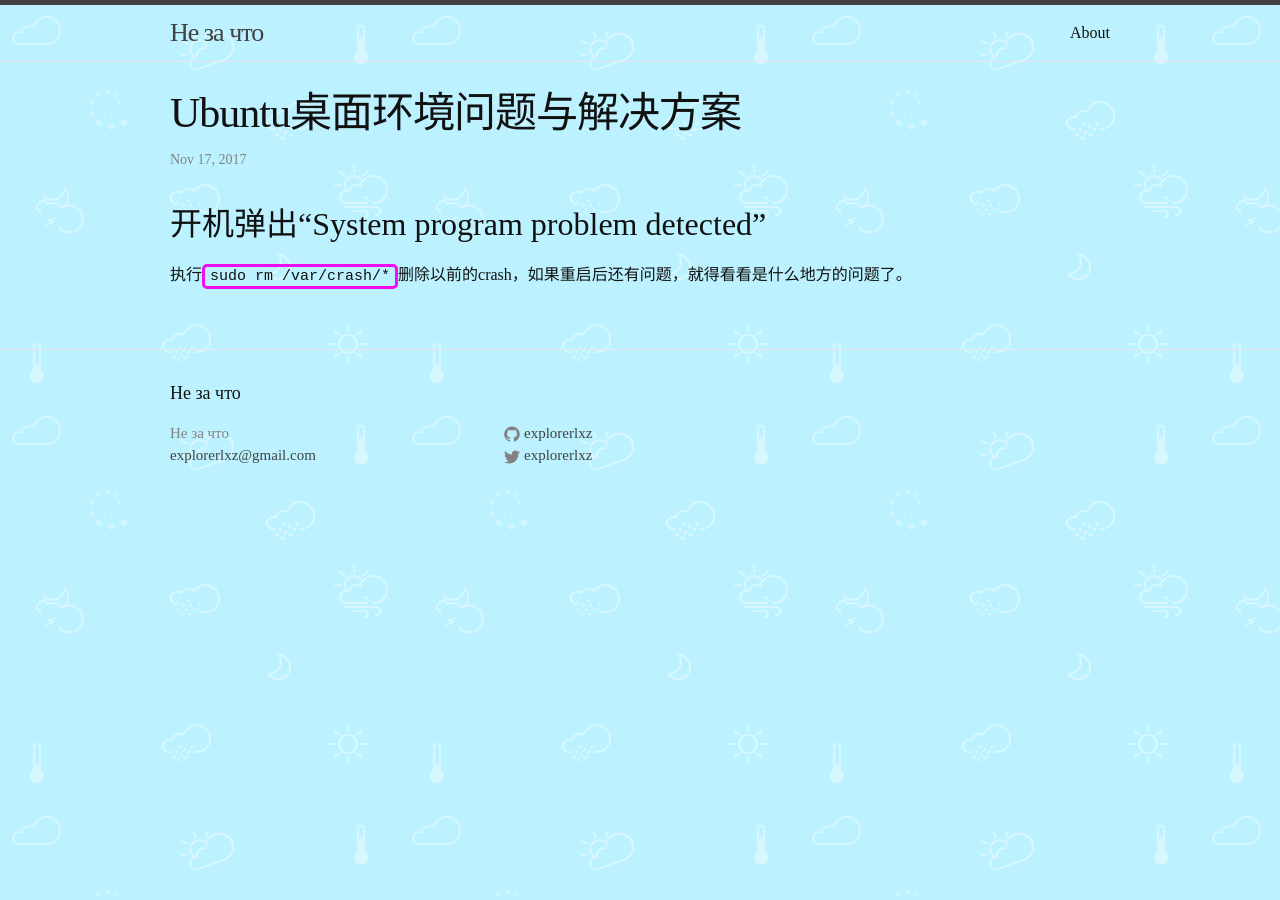
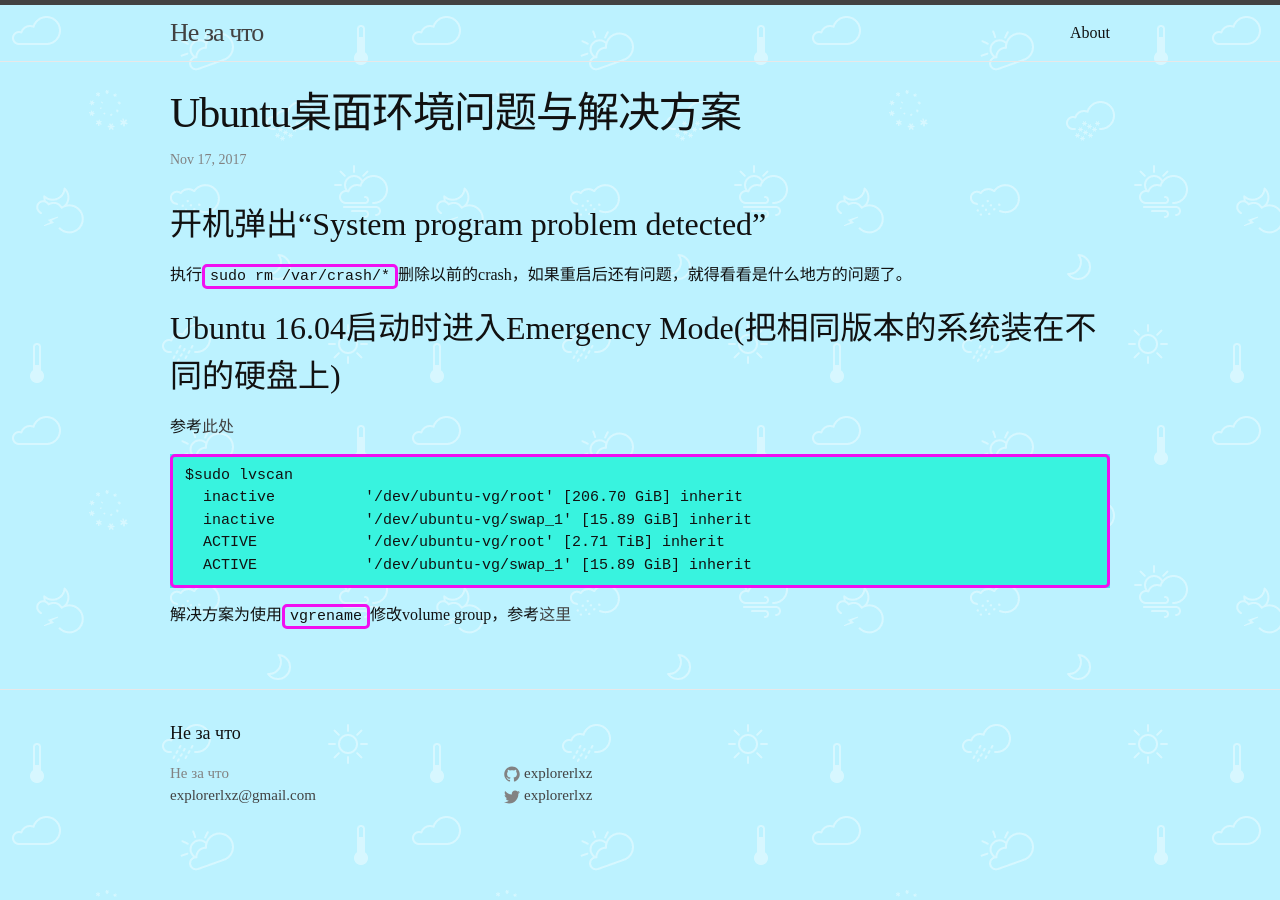
Before and after one commit to explorerlxz/explorerlxz.github.io, a Jekyll site: the page built from _posts/2017-11-17-ubuntu.md, in a window 1280 px wide. Built offline with Jekyll 4.4.1, drawn with Linux system fonts in a browser that asks for light colours.

Commit message:
ubuntu bugs

````diff
--- a/_posts/2017-11-17-ubuntu.md
+++ b/_posts/2017-11-17-ubuntu.md
@@ -9,3 +9,19 @@
 
 
 执行`sudo rm /var/crash/*`删除以前的crash，如果重启后还有问题，就得看看是什么地方的问题了。
+
+
+## Ubuntu 16.04启动时进入Emergency Mode(把相同版本的系统装在不同的硬盘上)
+
+参考[此处](https://askubuntu.com/questions/766048/mount-unknown-filesystem-type-lvm2-member)
+
+
+```
+$sudo lvscan
+  inactive          '/dev/ubuntu-vg/root' [206.70 GiB] inherit
+  inactive          '/dev/ubuntu-vg/swap_1' [15.89 GiB] inherit
+  ACTIVE            '/dev/ubuntu-vg/root' [2.71 TiB] inherit
+  ACTIVE            '/dev/ubuntu-vg/swap_1' [15.89 GiB] inherit
+```
+
+解决方案为使用`vgrename`修改volume group，参考[这里](https://askubuntu.com/a/953649/551485)
````
Also changed, not shown: _posts/2017-11-18-oneplus-backdoor.md (added, +31 -0 lines), about.md (+0 -1 lines), images/oneplus-backdoor/DOh0DhoWkAAG85F.jpg (added), images/oneplus-backdoor/DOhukUhX4AAeSxr.jpg (added), images/oneplus-backdoor/DOhzttTW0AM90oN.jpg (added).
